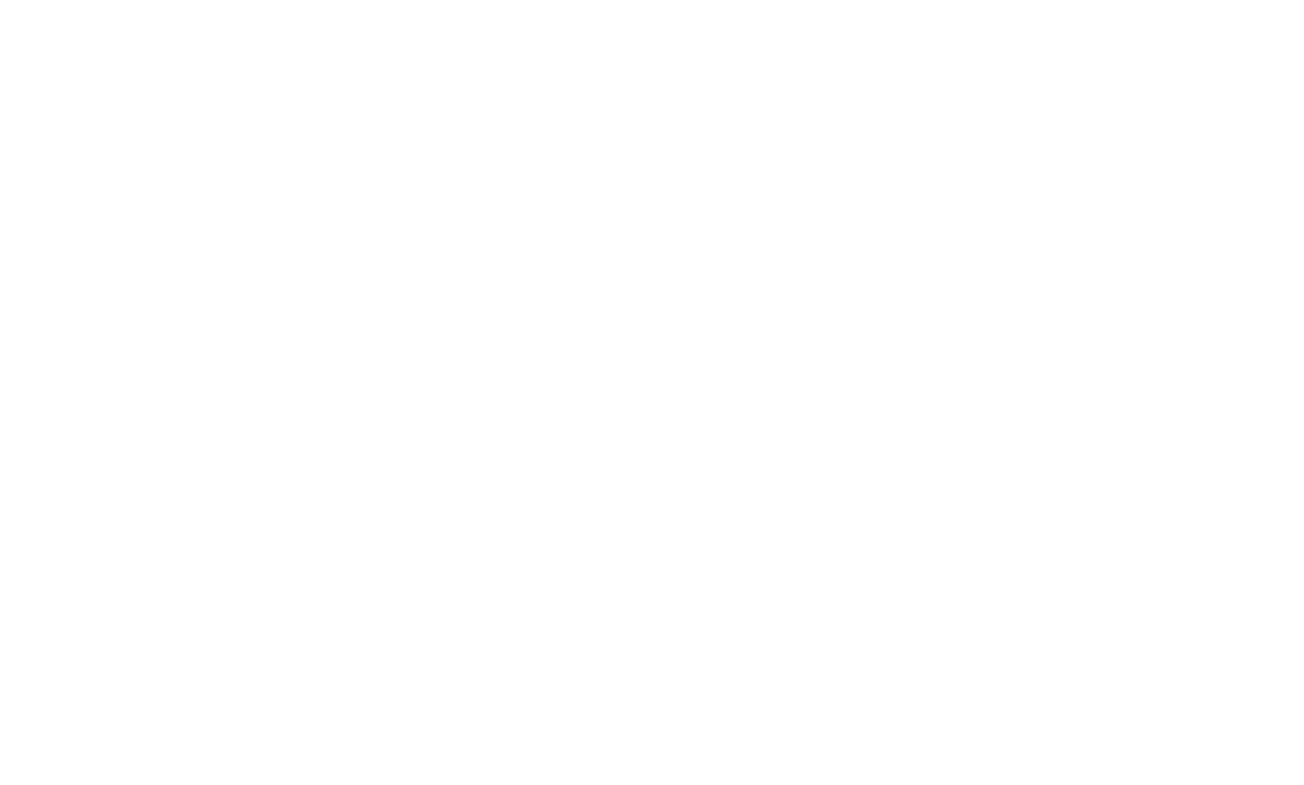
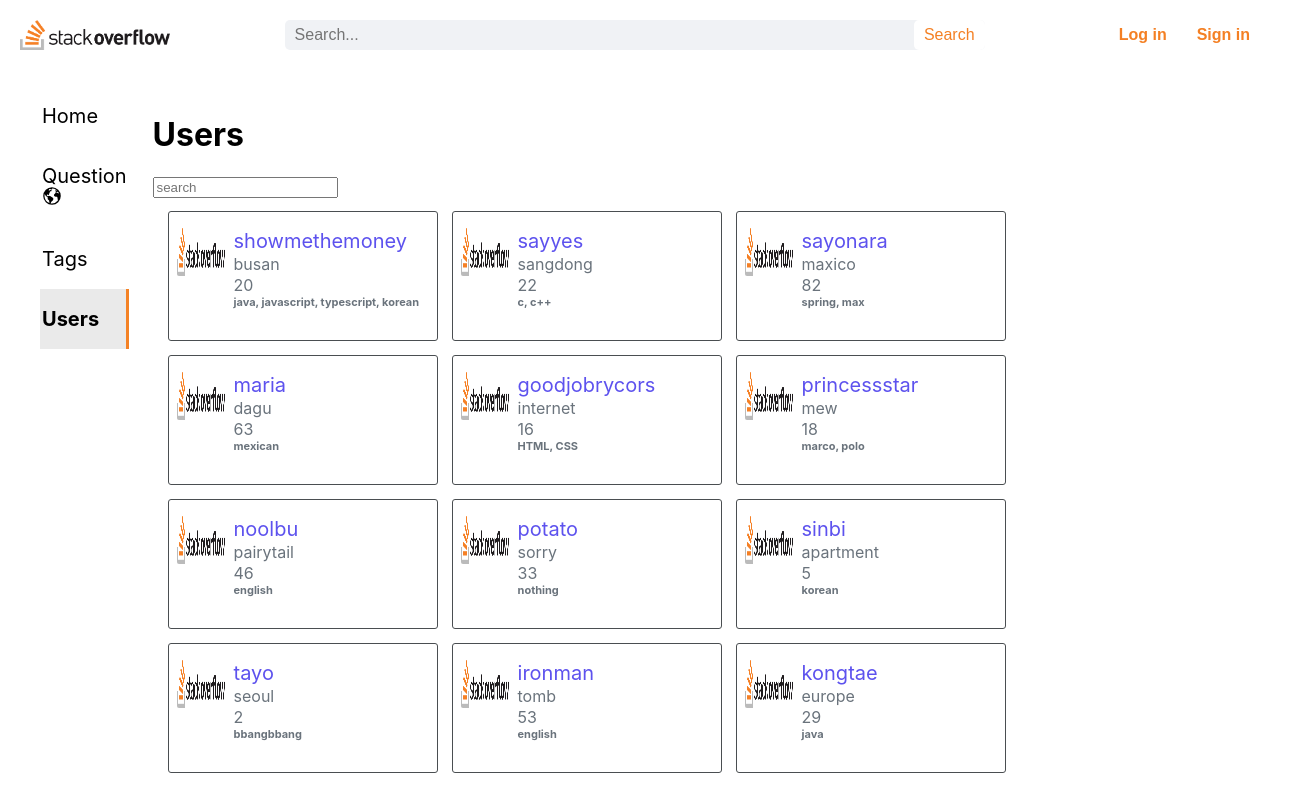
Before and after one commit to codestates-seb/seb43_pre_005, a React (Create React App) app in the folder client/: page /users in a window 1280 px wide. Before the commit this address had no page. Shown: the top 785 px of the page, 1304 px wide, since content can reach past the window. Built offline with nearby package versions, Linux system fonts and the light colour scheme.

Commit message:
[FEAT][FE] Userpage

```diff
--- a/client/package.json
+++ b/client/package.json
@@ -6,9 +6,12 @@
     "@testing-library/jest-dom": "^5.16.5",
     "@testing-library/react": "^13.4.0",
     "@testing-library/user-event": "^13.5.0",
+    "axios": "^1.3.6",
     "rea": "^0.0.1",
     "react": "^18.2.0",
     "react-dom": "^18.2.0",
+    "react-js-pagination": "^3.0.3",
+    "react-paginate": "^8.2.0",
     "react-router-dom": "^6.10.0",
     "react-scripts": "5.0.1",
     "styled-components": "^5.3.9",
--- a/client/src/App.js
+++ b/client/src/App.js
@@ -1,7 +1,8 @@
 import { BrowserRouter, Routes, Route } from "react-router-dom";
 import "./App.css";
-import Home from "./pages/Home";
-import Tags from "./pages/Tags";
+import Home from "./Pages/Home";
+import Tags from "./Pages/Tags";
+import Users from "./Pages/Users";
 
 function App() {
   return (
@@ -9,6 +10,7 @@
       <Routes>
         <Route path="/" element={<Home />}></Route>
         <Route path="/tags" element={<Tags />}></Route>
+        <Route path="/users" element={<Users />}></Route>
       </Routes>
     </BrowserRouter>
   );
--- /dev/null
+++ b/client/src/pages/Users.js
@@ -0,0 +1,41 @@
+import styled from "styled-components";
+import Layout from "../components/common/Layout";
+import SearchBox from "./searchbox.jsx";
+import { dummydata } from "./userdummydata.js";
+import axios from "axios";
+
+const UserDesign = styled.div`
+  padding: 24px;
+  .usersearch {
+    padding: 2px 2px 2px 2px;
+    margin: 0 0 4px 6px;
+    text-align: left;
+    font-size: 20px;
+    line-height: 20px;
+  }
+`;
+
+const Users = () => {
+  /*   const [data, setData] = useState([]);
+
+  useEffect(() => {
+    const fetchData = async () => {
+      const result = await axios(
+        'https://localhost:3000',
+      );
+      setData(result.data);
+    };
+    fetchData();
+  }, []); */
+
+  return (
+    <Layout>
+      <UserDesign>
+        <h1>Users</h1>
+        <SearchBox data={dummydata} />
+      </UserDesign>
+    </Layout>
+  );
+};
+
+export default Users;
--- /dev/null
+++ b/client/src/pages/searchbox.jsx
@@ -0,0 +1,111 @@
+import React, { useState } from "react";
+import styled from "styled-components";
+import logoimg from "../assets/images/logo.png";
+import { Link } from "react-router-dom";
+
+const SearchBoxDesign = styled.div`
+  .userdata {
+    padding: 6px 7px 8px 8px;
+    color: #6a737c;
+    display: flex;
+    align-items: center;
+    flex-direction: row;
+    flex-wrap: wrap;
+    .userbox {
+      margin: 7px;
+      padding: 16px 7px 8px 8px;
+      border: 1px solid #4a4e51;
+      border-radius: 3px;
+      box-sizing: border-box;
+      width: 270px;
+      height: 130px;
+      .userimg {
+        float: left;
+        width: 48px;
+        height: 48px;
+
+        .userpicture {
+          width: 48px;
+          height: 48px;
+          border-radius: 2px;
+          overflow: hidden;
+          padding: 0;
+          color: #0077cc;
+          text-decoration: none;
+          margin: 0 auto;
+        }
+      }
+      .userinfo {
+        margin-left: 9px;
+        width: calc(100% - 64px);
+        line-height: 1.3;
+        float: left;
+        display: block;
+
+        .username {
+          color: #5d52ee;
+          text-decoration: none;
+          font-size: 20px;
+        }
+        .userlocation {
+          margin-right: 2px;
+        }
+        .userage {
+          margin-right: 2px;
+        }
+        .userlanguage {
+          font-size: 11px;
+          font-weight: 700;
+        }
+      }
+    }
+  }
+`;
+
+const SearchBox = ({ data }) => {
+  const [searchTerm, setSearchTerm] = useState("");
+
+  const handleChange = (e) => {
+    setSearchTerm(e.target.value);
+  };
+
+  const filteredData = data.filter((item) =>
+    item.name
+      .replace(" ", "")
+      .toLocaleLowerCase()
+      .includes(searchTerm.toLocaleLowerCase().replace(" ", ""))
+  );
+
+  return (
+    <SearchBoxDesign>
+      <div>
+        <input type="text" onChange={handleChange} placeholder="search" />
+        <div className="userdata">
+          {filteredData.map((ele) => {
+            return (
+              <div className="userbox">
+                <div className="userimg">
+                  <Link to={`/users/${ele.id}`}>
+                    <img
+                      className="userpicture"
+                      src={logoimg}
+                      alt="profile"
+                    ></img>
+                  </Link>
+                </div>
+                <div className="userinfo">
+                  <div className="username">{ele.name}</div>
+                  <span className="userlocation">{ele.location}</span>
+                  <div className="userage">{ele.age}</div>
+                  <div className="userlanguage">{ele.language}</div>
+                </div>
+              </div>
+            );
+          })}
+        </div>
+      </div>
+    </SearchBoxDesign>
+  );
+};
+
+export default SearchBox;
--- /dev/null
+++ b/client/src/pages/userdummydata.js
@@ -0,0 +1,121 @@
+export const dummydata = [
+  {
+    id: 0,
+    name: "showmethemoney",
+    location: "busan",
+    age: 20,
+    language: "java, javascript, typescript, korean",
+  },
+  {
+    id: 1,
+    name: "sayyes",
+    location: "sangdong",
+    age: 22,
+    language: "c, c++",
+  },
+  {
+    id: 2,
+    name: "sayonara",
+    location: "maxico",
+    age: 82,
+    language: "spring, max",
+  },
+  {
+    id: 3,
+    name: "maria",
+    location: "dagu",
+    age: 63,
+    language: "mexican",
+  },
+  {
+    id: 4,
+    name: "goodjobrycors",
+    location: "internet",
+    age: 16,
+    language: "HTML, CSS",
+  },
+  {
+    id: 5,
+    name: "princessstar",
+    location: "mew",
+    age: 18,
+    language: "marco, polo",
+  },
+  {
+    id: 6,
+    name: "noolbu",
+    location: "pairytail",
+    age: 46,
+    language: "english",
+  },
+  {
+    id: 7,
+    name: "potato",
+    location: "sorry",
+    age: 33,
+    language: "nothing",
+  },
+  {
+    id: 8,
+    name: "sinbi",
+    location: "apartment",
+    age: 5,
+    language: "korean",
+  },
+  {
+    id: 9,
+    name: "tayo",
+    location: "seoul",
+    age: 2,
+    language: "bbangbbang",
+  },
+  {
+    id: 10,
+    name: "ironman",
+    location: "tomb",
+    age: 53,
+    language: "english",
+  },
+  {
+    id: 11,
+    name: "kongtae",
+    location: "europe",
+    age: 29,
+    language: "java",
+  },
+  {
+    id: 12,
+    name: "danaka",
+    location: "sinjuku",
+    age: 40,
+    language: "japanese",
+  },
+  {
+    id: 13,
+    name: "poo",
+    location: "china",
+    age: 63,
+    language: "chinese",
+  },
+  {
+    id: 14,
+    name: "wind",
+    location: "sky",
+    age: 0,
+    language: "typescript",
+  },
+  {
+    id: 15,
+    name: "smith",
+    location: "computer",
+    age: 34,
+    language: "everything",
+  },
+  {
+    id: 16,
+    name: "end",
+    location: "reallyend",
+    age: 30,
+    language: "css",
+  },
+];
```
Also changed, not shown: 1 other file (tests, documents, lock files or other folders).
